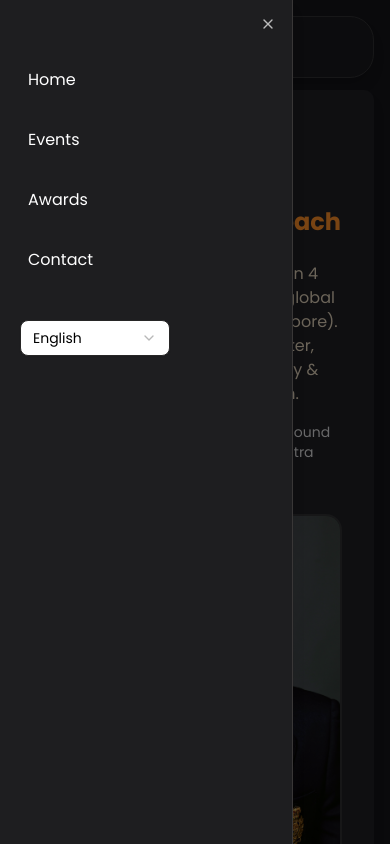
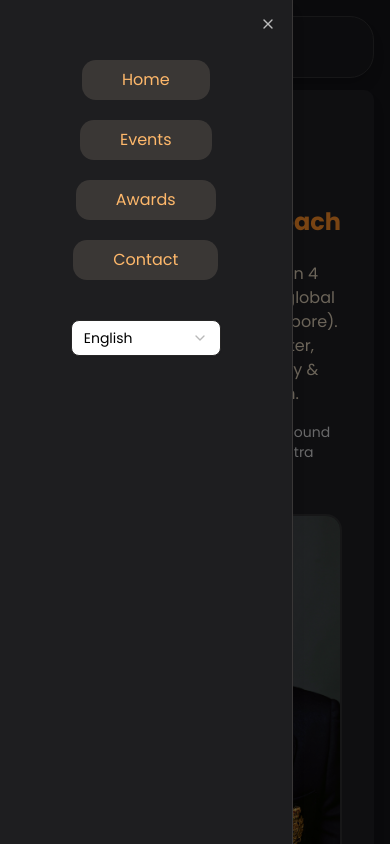
Before and after one commit to sumitbahuguna04/Raj-s-Portfolio, a React (Vite) app: page / in a window 390 px wide. Both pictures are taken after a click on the button 51 px from the left and 47 px from the top of the page. Shown: the top 844 px of the page. Built offline with nearby package versions, Linux system fonts and the light colour scheme.

Commit message:
Navbar updated

```diff
--- a/src/components/Section/Navbar.jsx
+++ b/src/components/Section/Navbar.jsx
@@ -32,25 +32,25 @@ function Navbar({ lang, setLang }) {
         <div className="flex items-center sm:gap-5 md:gap-5 lg:gap-8">
           <button
             onClick={() => scrollToSection("home")}
-            className="px-4 py-1 rounded-4xl hover:bg-[#3f3d3a76] transition-colors duration-500"
+            className="px-4 py-1 rounded-4xl hover:bg-[#5b564f76]  transition-colors duration-500 hover:text-orange-300 "
           >
             {content.home}
           </button>
           <button
             onClick={() => scrollToSection("events")}
-            className="px-4 py-1 rounded-4xl hover:bg-[#3f3d3a76] transition-colors duration-500"
+            className="px-4 py-1 rounded-4xl hover:bg-[#5b564f76] transition-colors duration-500 hover:text-orange-300"
           >
             {content.events}
           </button>
           <button
             onClick={() => scrollToSection("awards")}
-            className="px-4 py-1 rounded-4xl hover:bg-[#3f3d3a76] transition-colors duration-500"
+            className="px-4 py-1 rounded-4xl hover:bg-[#5b564f76] transition-colors duration-500 hover:text-orange-300"
           >
             {content.awards}
           </button>
           <button
             onClick={() => scrollToSection("contact")}
-            className="px-4 py-1 rounded-4xl hover:bg-[#3f3d3a76] transition-colors duration-500"
+            className="px-4 py-1 rounded-4xl hover:bg-[#5b564f76] transition-colors duration-500 hover:text-orange-300"
           >
             {content.contact}
           </button>
@@ -84,33 +84,33 @@ function Navbar({ lang, setLang }) {
             side="left"
             className="bg-[#1e1e20] text-white border-[#393737] p-5"
           >
-            <div className="flex flex-col gap-5 mt-10 text-left">
+            <div className="flex flex-col gap-5 mt-10 items-center text-left">
               <button
                 onClick={() => handleMobileClick("home")}
-                className="px-2 py-2 rounded-4xl hover:bg-[#3f3d3a76] text-left"
+                className="px-10 py-2 bg-[#5b564f76]  rounded-xl hover:bg-[#5b564f76] text-orange-300 text-left"
               >
                 {content.home}
               </button>
               <button
                 onClick={() => handleMobileClick("events")}
-                className="px-2 py-2 rounded-4xl hover:bg-[#3f3d3a76] text-left"
+                className="px-10 py-2 bg-[#5b564f76] rounded-xl hover:bg-[#5b564f76] text-orange-300 text-left"
               >
                 {content.events}
               </button>
               <button
                 onClick={() => handleMobileClick("awards")}
-                className="px-2 py-2 rounded-4xl hover:bg-[#3f3d3a76] text-left"
+                className="px-10 py-2 bg-[#5b564f76] rounded-xl hover:bg-[#5b564f76] text-orange-300 text-left"
               >
                 {content.awards}
               </button>
               <button
                 onClick={() => handleMobileClick("contact")}
-                className="px-2 py-2 rounded-4xl hover:bg-[#3f3d3a76] text-left"
+                className="px-10 py-2 bg-[#5b564f76] rounded-xl hover:bg-[#5b564f76] text-orange-300 text-left"
               >
                 {content.contact}
               </button>
               <Select value={lang} onValueChange={(value) => setLang(value)}>
-                <SelectTrigger className="w-[150px] bg-[#fff] text-black border border-[#272626] mt-5">
+                <SelectTrigger className="w-[150px] bg-[#fff] text-black border border-[#272626]  mt-5">
                   <SelectValue placeholder="English" />
                 </SelectTrigger>
                 <SelectContent className="bg-[#1e1e20] text-white border-[#393737] p-1">
```
